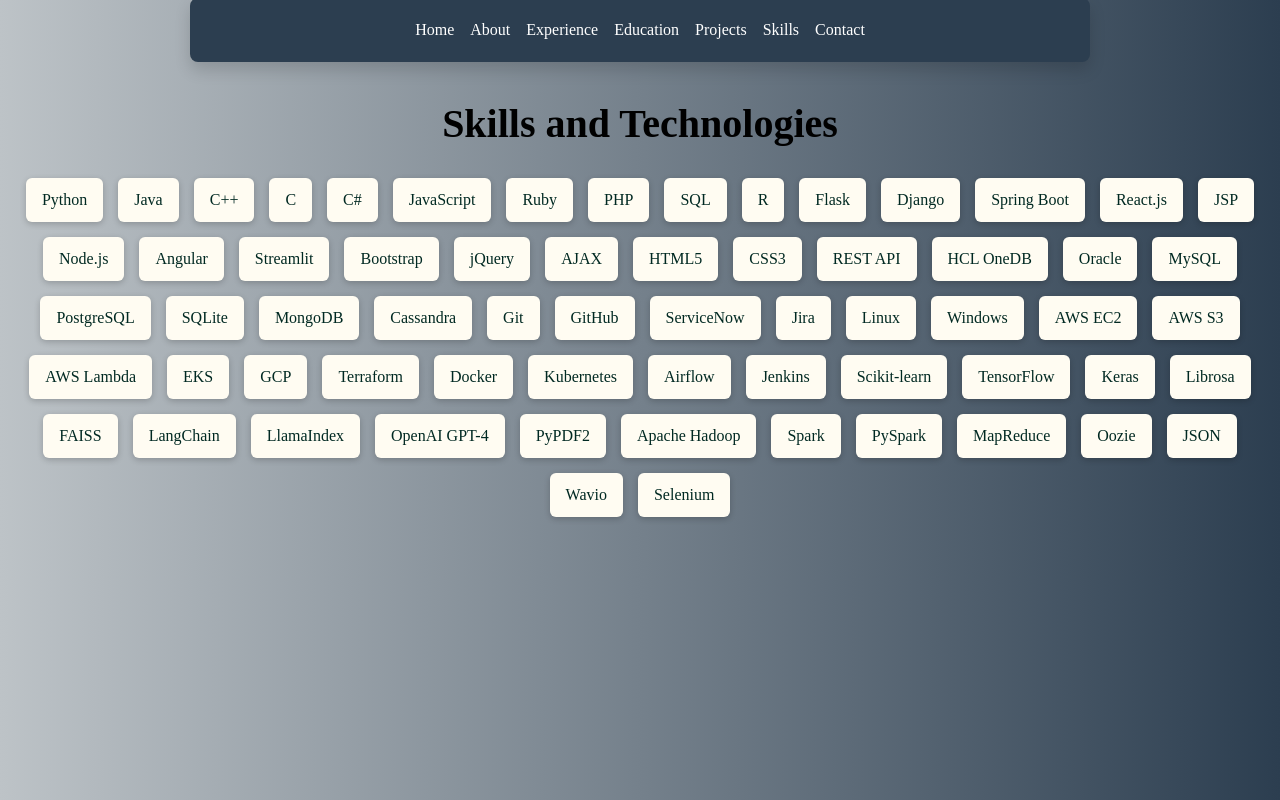
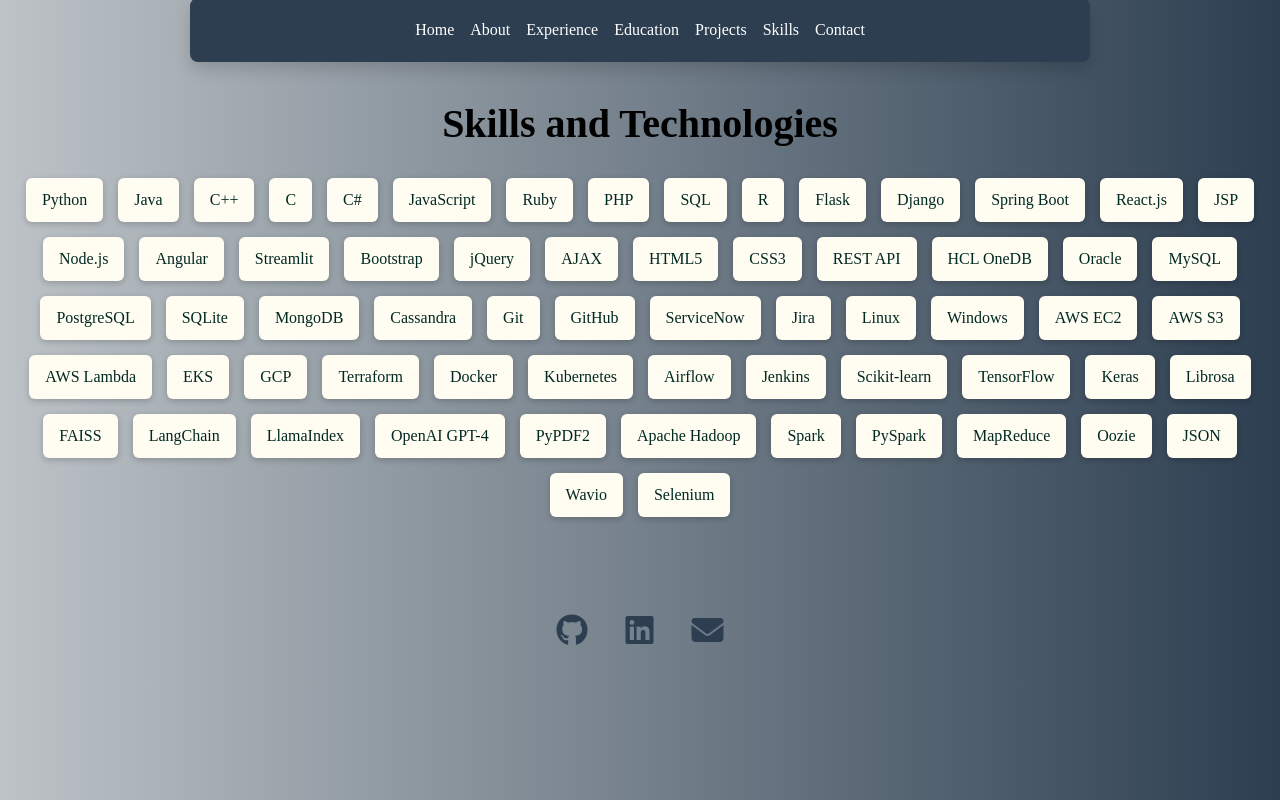
Before and after one commit to RizmiSowdhagar/RizmiSowdhagar.github.io, a plain HTML site: page skills.html in a window 1280 px wide. Drawn offline with nearby package versions, Linux system fonts and the light colour scheme.

Commit message:
Update skills.html

```diff
--- a/skills.html
+++ b/skills.html
@@ -65,6 +65,25 @@
       font-size: 1rem;
       font-weight: 500;
       box-shadow: 0 2px 6px rgba(0,0,0,0.2);
+    }
+
+
+     .footer {
+      padding: 30px 0;
+      text-align: center;
+    }
+
+    .social-icon {
+      color: #2C3E50;
+      font-size: 2rem;
+      margin: 0 15px;
+      text-decoration: none;
+      transition: transform 0.3s ease, color 0.3s ease;
+    }
+
+    .social-icon:hover {
+      color: #FEC260;
+      transform: scale(1.2);
     }
   </style>
 </head>
@@ -178,5 +197,24 @@
     <div class="tag">Selenium</div>
   </div>
 
+   <!-- Footer with Social Icons -->
+  <footer class="footer">
+    <div class="container">
+      <a href="https://github.com/RizmiSowdhagar" target="_blank" class="social-icon">
+        <i class="fab fa-github"></i>
+      </a>
+      <a href="https://www.linkedin.com/in/rizmi-sowdhagar-15a1141a5/" target="_blank" class="social-icon">
+        <i class="fab fa-linkedin"></i>
+      </a>
+      <a href="mailto:rs2545@njit.edu" class="social-icon">
+        <i class="fas fa-envelope"></i>
+      </a>
+    </div>
+  </footer>
+
+
+  <!-- Bootstrap JS -->
+  <script src="https://cdn.jsdelivr.net/npm/bootstrap@5.3.0/dist/js/bootstrap.bundle.min.js"></script>
+
 </body>
 </html>
```
